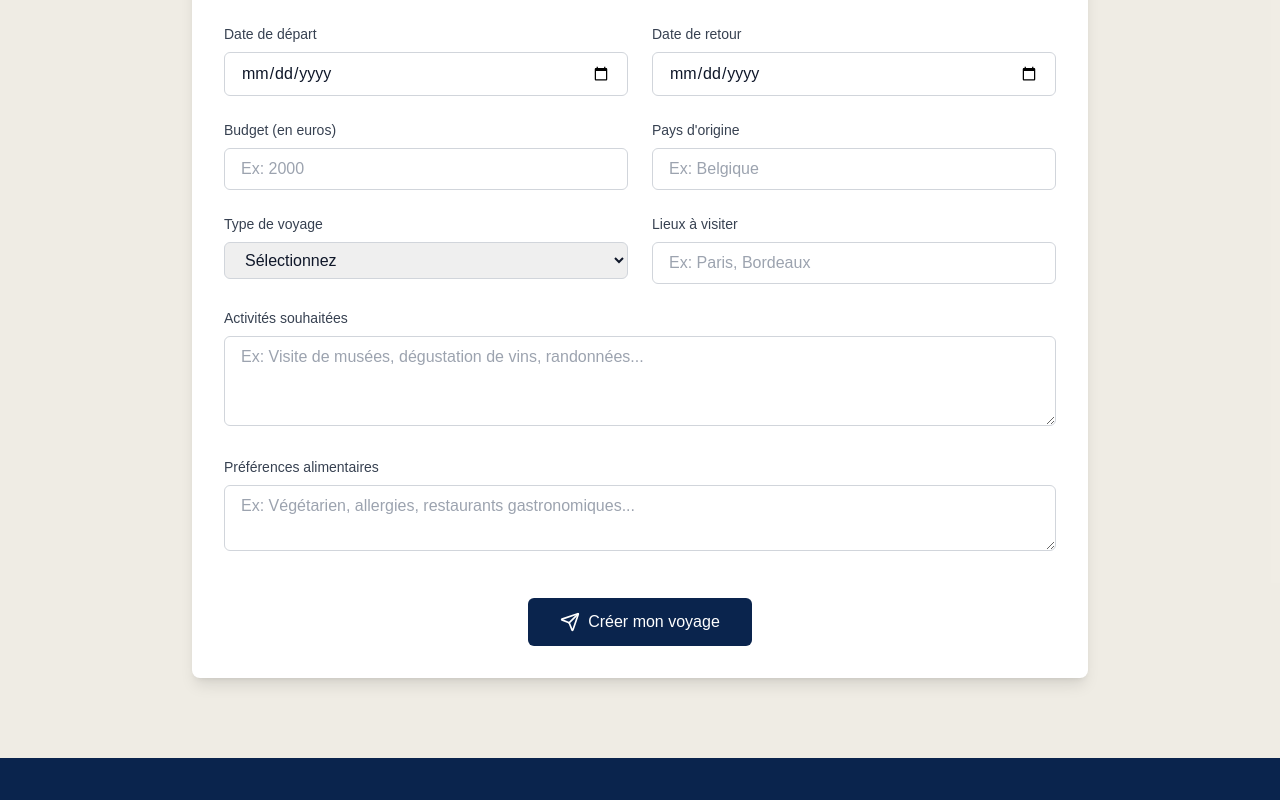
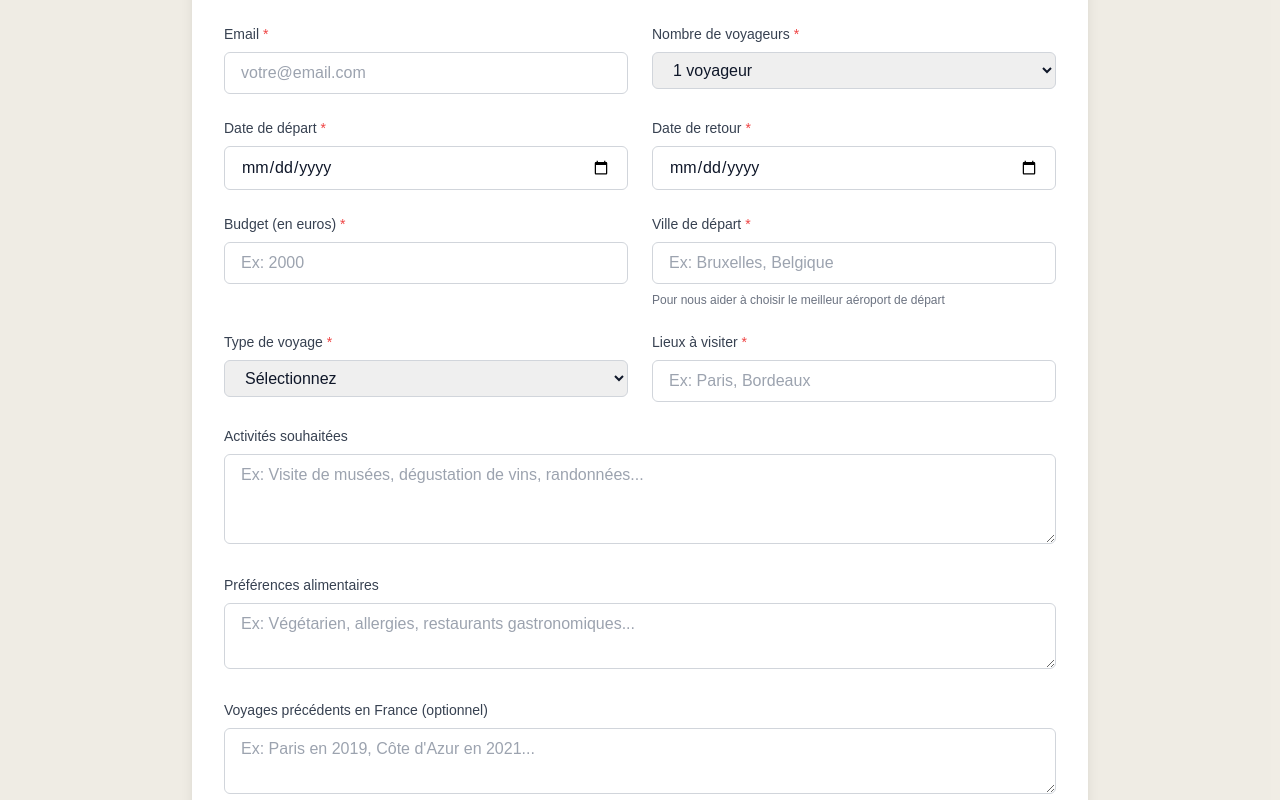
Before and after one commit to DracoDraw/french-escape-creator, a React (Vite) app: page / in a window 1280 px wide. Shown: the part 2720-3520 px from the top of the page. Built offline with nearby package versions, Linux system fonts and the light colour scheme; a web font is replaced by a local one.

Commit message:
Ask more trip details
Add fields for origin airport and number of travelers.

```diff
--- a/src/components/TripGenerator.tsx
+++ b/src/components/TripGenerator.tsx
@@ -14,6 +14,8 @@ interface FormData {
   foodPreferences: string;
   places: string;
   language: string;
+  email: string;
+  travelers: string;
 }
 
 const TripGenerator = () => {
@@ -29,7 +31,9 @@ const TripGenerator = () => {
     previousTrip: '',
     foodPreferences: '',
     places: '',
-    language: 'Français'
+    language: 'Français',
+    email: '',
+    travelers: '1',
   });
 
   const handleChange = (e: React.ChangeEvent<HTMLInputElement | HTMLTextAreaElement | HTMLSelectElement>) => {
@@ -46,7 +50,7 @@ const TripGenerator = () => {
       setIsLoading(false);
       toast({
         title: "Voyage personnalisé en cours de création",
-        description: "Nous préparons votre itinéraire personnalisé. Vous recevrez un email avec tous les détails sous peu.",
+        description: `Nous préparons votre itinéraire personnalisé pour ${formData.travelers} voyageur(s). Vous recevrez un email à ${formData.email} avec tous les détails sous peu.`,
       });
     }, 2000);
   };
@@ -61,8 +65,44 @@ const TripGenerator = () => {
       <form onSubmit={handleSubmit} className="space-y-6">
         <div className="grid grid-cols-1 md:grid-cols-2 gap-6">
           <div className="space-y-2">
+            <label htmlFor="email" className="block text-sm font-medium text-gray-700">
+              Email <span className="text-red-500">*</span>
+            </label>
+            <input
+              id="email"
+              name="email"
+              type="email"
+              placeholder="votre@email.com"
+              value={formData.email}
+              onChange={handleChange}
+              className="w-full px-4 py-2 border border-gray-300 rounded-md focus:outline-none focus:ring-2 focus:ring-navy focus:border-transparent"
+              required
+            />
+          </div>
+
+          <div className="space-y-2">
+            <label htmlFor="travelers" className="block text-sm font-medium text-gray-700">
+              Nombre de voyageurs <span className="text-red-500">*</span>
+            </label>
+            <select
+              id="travelers"
+              name="travelers"
+              value={formData.travelers}
+              onChange={handleChange}
+              className="w-full px-4 py-2 border border-gray-300 rounded-md focus:outline-none focus:ring-2 focus:ring-navy focus:border-transparent"
+              required
+            >
+              {[1, 2, 3, 4, 5, 6, 7, 8].map((num) => (
+                <option key={num} value={num.toString()}>
+                  {num} {num === 1 ? 'voyageur' : 'voyageurs'}
+                </option>
+              ))}
+            </select>
+          </div>
+
+          <div className="space-y-2">
             <label htmlFor="departure" className="block text-sm font-medium text-gray-700">
-              Date de départ
+              Date de départ <span className="text-red-500">*</span>
             </label>
             <input
               id="departure"
@@ -77,7 +117,7 @@ const TripGenerator = () => {
 
           <div className="space-y-2">
             <label htmlFor="return" className="block text-sm font-medium text-gray-700">
-              Date de retour
+              Date de retour <span className="text-red-500">*</span>
             </label>
             <input
               id="return"
@@ -92,7 +132,7 @@ const TripGenerator = () => {
 
           <div className="space-y-2">
             <label htmlFor="budget" className="block text-sm font-medium text-gray-700">
-              Budget (en euros)
+              Budget (en euros) <span className="text-red-500">*</span>
             </label>
             <input
               id="budget"
@@ -108,23 +148,24 @@ const TripGenerator = () => {
 
           <div className="space-y-2">
             <label htmlFor="origin" className="block text-sm font-medium text-gray-700">
-              Pays d'origine
+              Ville de départ <span className="text-red-500">*</span>
             </label>
             <input
               id="origin"
               name="origin"
               type="text"
-              placeholder="Ex: Belgique"
+              placeholder="Ex: Bruxelles, Belgique"
               value={formData.origin}
               onChange={handleChange}
               className="w-full px-4 py-2 border border-gray-300 rounded-md focus:outline-none focus:ring-2 focus:ring-navy focus:border-transparent"
               required
             />
+            <p className="text-xs text-gray-500">Pour nous aider à choisir le meilleur aéroport de départ</p>
           </div>
 
           <div className="space-y-2">
             <label htmlFor="tripType" className="block text-sm font-medium text-gray-700">
-              Type de voyage
+              Type de voyage <span className="text-red-500">*</span>
             </label>
             <select
               id="tripType"
@@ -145,7 +186,7 @@ const TripGenerator = () => {
 
           <div className="space-y-2">
             <label htmlFor="places" className="block text-sm font-medium text-gray-700">
-              Lieux à visiter
+              Lieux à visiter <span className="text-red-500">*</span>
             </label>
             <input
               id="places"
@@ -190,6 +231,21 @@ const TripGenerator = () => {
           />
         </div>
 
+        <div className="space-y-2">
+          <label htmlFor="previousTrip" className="block text-sm font-medium text-gray-700">
+            Voyages précédents en France (optionnel)
+          </label>
+          <textarea
+            id="previousTrip"
+            name="previousTrip"
+            rows={2}
+            placeholder="Ex: Paris en 2019, Côte d'Azur en 2021..."
+            value={formData.previousTrip}
+            onChange={handleChange}
+            className="w-full px-4 py-2 border border-gray-300 rounded-md focus:outline-none focus:ring-2 focus:ring-navy focus:border-transparent"
+          />
+        </div>
+
         <div className="flex justify-center pt-4">
           <button
             type="submit"
```
